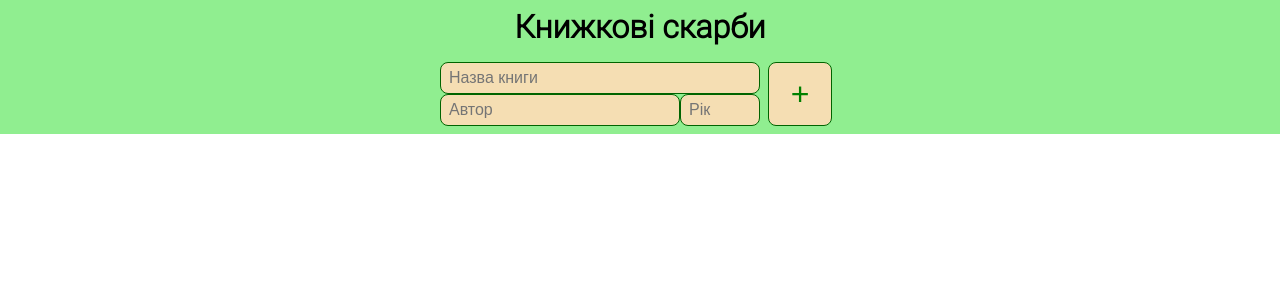
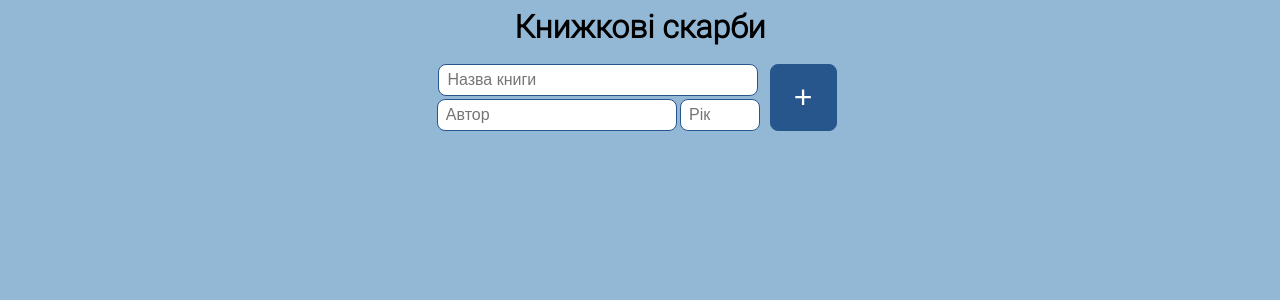
Before and after one commit to PKiienko/books, a React (Create React App) app: page / in a window 1280 px wide. Shown: the top 300 px of the page. Built offline with nearby package versions, Linux system fonts and the light colour scheme.

Commit message:
blue theme

```diff
--- a/src/App.css
+++ b/src/App.css
@@ -7,11 +7,11 @@
 .app {
   display: flex;
   align-items: center;
-  justify-content: center;
+  justify-content: flex-start;
   flex-direction: column;
   min-width: 20rem;
-  background: lightgreen;
-  height: 100%;
+  background: #93b8d6;
+  height: 100vh;
 }
 
 .app-title {
@@ -36,11 +36,12 @@
 .book-author,
 .book-year {
   height: 2rem;
+  margin: 0.1rem;
   padding: 0.5rem;
   font-size: medium;
-  background: wheat;
-  border: 1px solid darkgreen;
   border-radius: 0.5rem;
+  background: #ffffff;
+  border: 1px solid #27568d;
 }
 
 .book-title {
@@ -54,12 +55,25 @@
 }
 
 .add-button {
-  height: 4rem;
-  width: 4rem;
+  height: 4.2rem;
+  width: 4.2rem;
   font-size: xx-large;
-  color: green;
-  background: wheat;
-  border: 1px solid darkgreen;
+  color: #ffffff;
+  background: #27568d;
+  border: 1px solid #27568d;
   border-radius: 0.5rem;
   margin: 0 0.5rem;
 }
+
+input:focus {
+  outline: 2px solid #27568d;
+}
+
+.add-button:hover {
+  transform: scale(1.1);
+  box-shadow: 0 0 10px rgba(0, 0, 0, 0.3);
+}
+
+.add-button:active {
+  transform: scale(0.9);
+}
--- a/src/BookItem.css
+++ b/src/BookItem.css
@@ -7,7 +7,8 @@
   align-items: flex-start;
   justify-content: space-evenly;
   flex-direction: column;
-  background: brown;
+  background: #ffffff;
+  color: #333333;
   border-radius: 0.5rem;
 }
 
--- a/src/BookItem.jsx
+++ b/src/BookItem.jsx
@@ -1,11 +1,11 @@
 import './BookItem.css';
 
-const BookItem = ({ book }) => {
+const BookItem = ({ sortedBook }) => {
   return (
     <div className='book-item'>
-      <h2>{book.title}</h2>
-      <h4>{book.author}</h4>
-      <h4>{book.year}</h4>
+      <h2>{sortedBook.title}</h2>
+      <h4>{sortedBook.author}</h4>
+      <h4>{sortedBook.year}</h4>
     </div>
   );
 };
--- a/src/BookList.jsx
+++ b/src/BookList.jsx
@@ -5,10 +5,15 @@ const BookList = ({ books }) => {
   if (books.length === 0) {
     return null;
   }
+
+  const sortedBooks = books.sort(function (a, b) {
+    return a.title.localeCompare(b.title);
+  });
+
   return (
     <div className='book-list'>
-      {books.map((book) => {
-        return <BookItem key={Math.random()} book={book} />;
+      {sortedBooks.map((sortedBook) => {
+        return <BookItem key={Math.random()} sortedBook={sortedBook} />;
       })}
     </div>
   );
```
